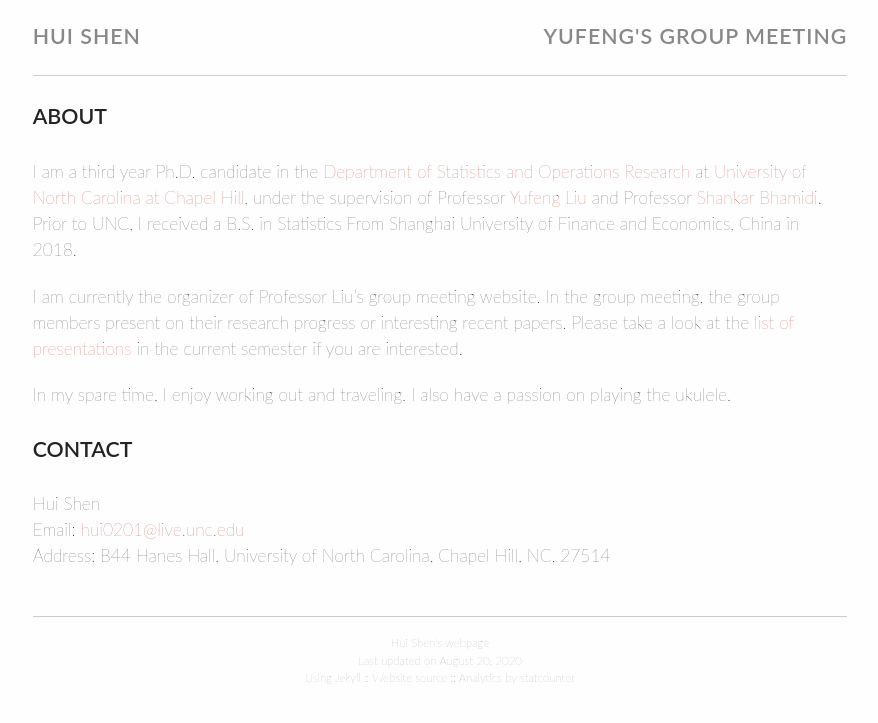
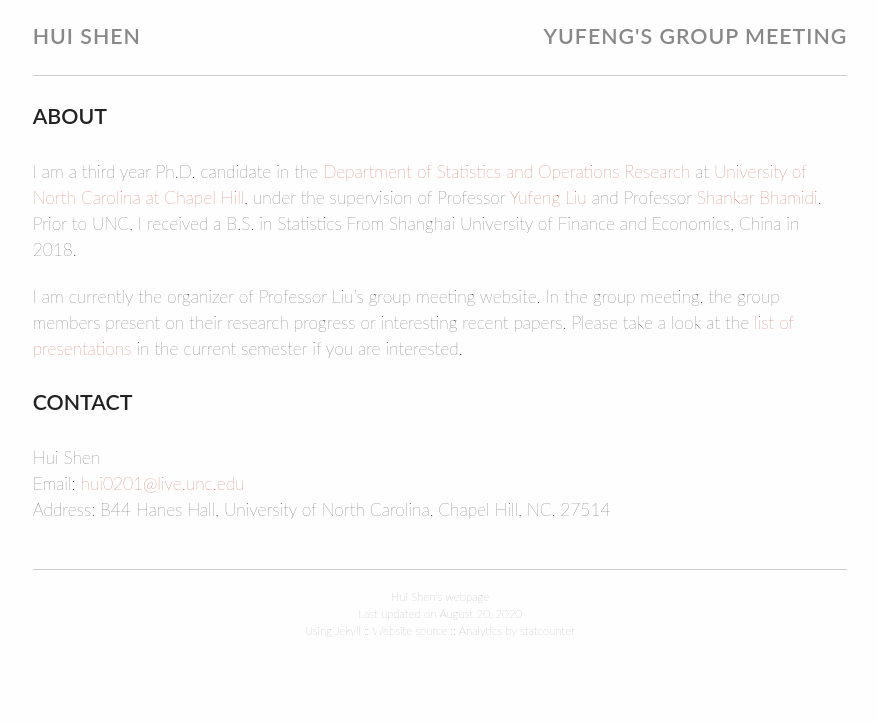
Before and after one commit to huishenstats/sophiashenh.github.io, a Jekyll site: the page built from index.md, in a window 1280 px wide. Shown: the top 723 px of the page, without its empty margins (200-1078 px from the left). Built offline with Jekyll 4.4.1, drawn with Linux system fonts in a browser that asks for light colours.

Commit message:
Update index.md

```diff
--- a/index.md
+++ b/index.md
@@ -9,8 +9,6 @@ I am a third year Ph.D. candidate in the [Department of Statistics and Operation
 
 I am currently the organizer of Professor Liu's group meeting website. In the group meeting, the group members present on their research progress or interesting recent papers. Please take a look at the [list of presentations]({{ site.url }}/group_meeting/2020Fall) in the current semester if you are interested.
 
-In my spare time, I enjoy working out and traveling. I also have a passion on playing the ukulele.
-
 ## Contact
 
 Hui Shen <br />
```
